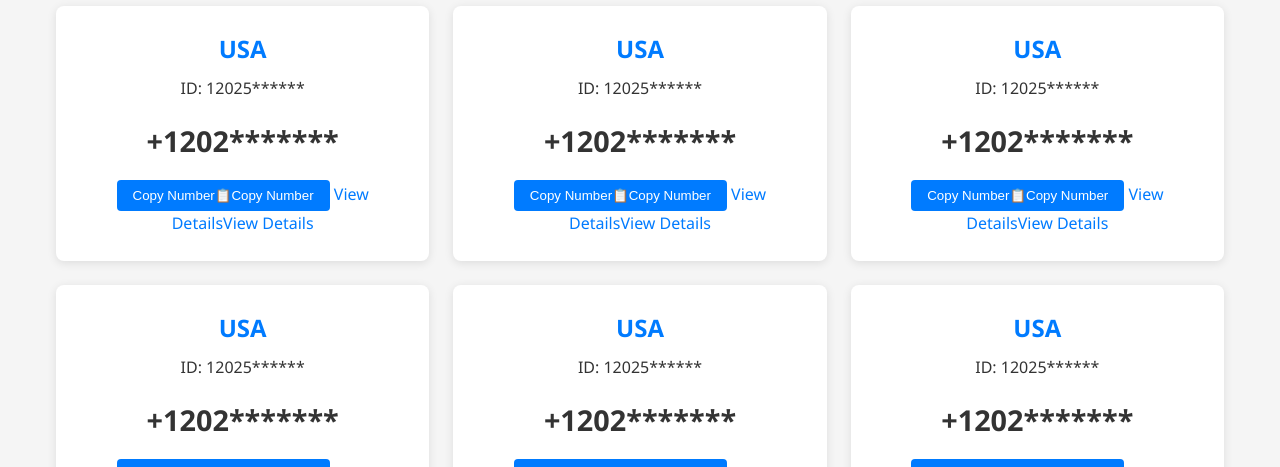
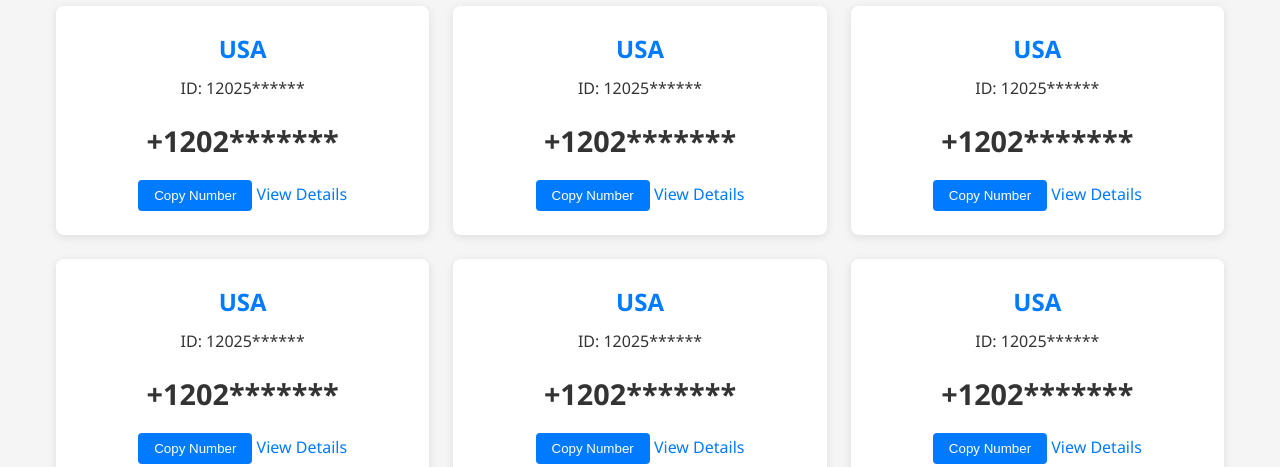
Before and after one commit to qindfvip/sms-verifly-app, a website built with Vite: page src/pages/index.html in a window 1280 px wide. Shown: the part 333-800 px from the top of the page. Built offline with nearby package versions, Linux system fonts and the light colour scheme; files whose address does not match are found by name.

Commit message:
modified files

```diff
--- a/src/css/style.css
+++ b/src/css/style.css
@@ -141,11 +141,13 @@
     border-radius: 4px;
     cursor: pointer;
     &::after {
-        content: "📋Copy Number";
+        content: "Copy Number";
     }
 }
 
 .view-details {
+    text-decoration: none;
+    color: #007bff;
     /* 原有样式 */
     &::after {
         content: "View Details";
--- a/src/js/main.js
+++ b/src/js/main.js
@@ -41,8 +41,8 @@
                         <h3>${number.country}</h3>
                         <p class="number-id">ID: ${maskNumber(number.id)}</p>
                         <p class="number">${maskNumber(number.number)}</p>
-                        <button class="copy-btn copy-icon" data-number="${number.number}">Copy Number</button>
-                        <a href="./country/${number.country_code}/${number.id}.html" class="view-details">View Details</a>
+                        <button class="copy-btn copy-icon" data-number="${number.number}"></button>
+                        <a href="./country/${number.country_code}/${number.id}.html" class="view-details"></a>
                     </div>
                 `;
             });
```
Also changed, not shown: scripts/build.js (+4 -4 lines).
